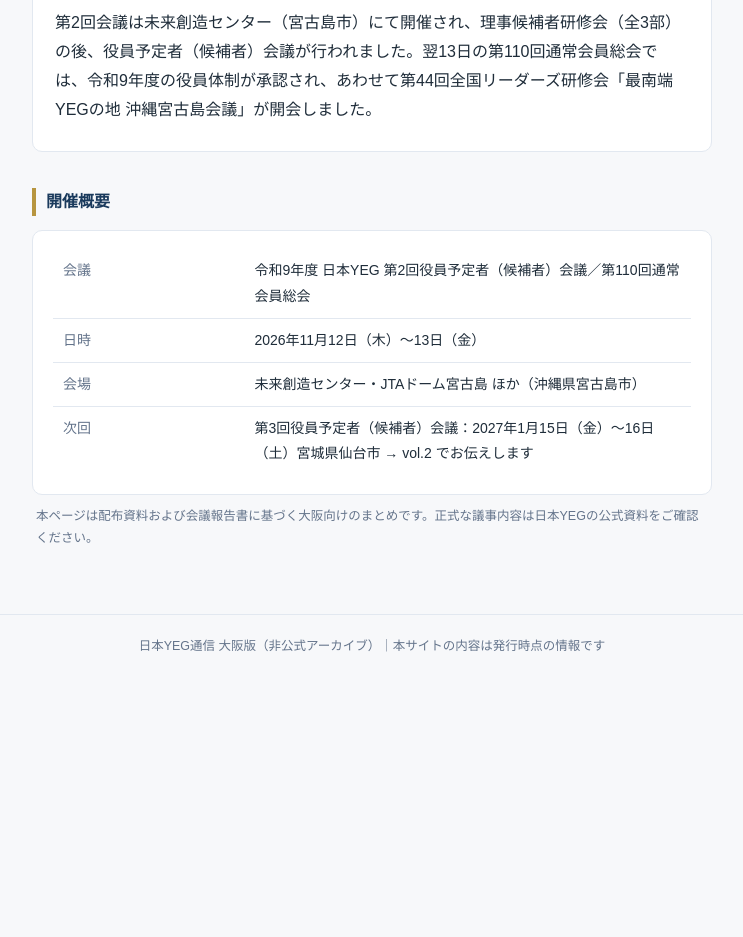
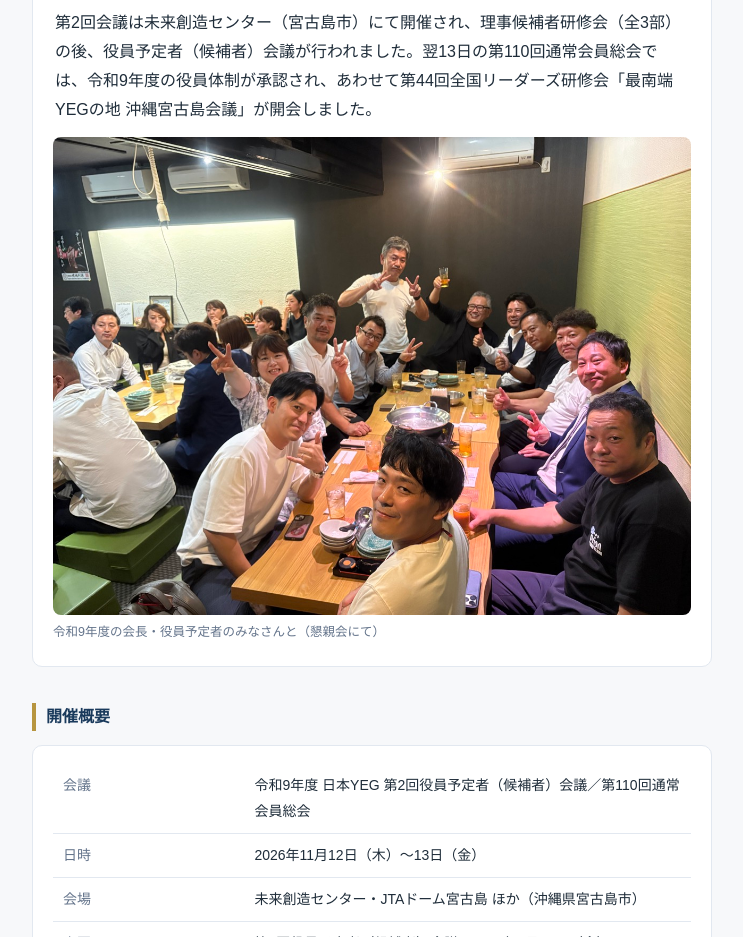
Before and after one commit to okamura-outworld/yeg-tsushin-osaka, a plain HTML site: page vol1.html in a window 1280 px wide. Shown: the part 2022-2959 px from the top of the page, without its empty margins (268-1011 px from the left). Before the commit the page ends 2699 px from the top, so only its background shows below. Drawn offline with Linux system fonts and the light colour scheme.

Commit message:
vol.1 に懇親会写真を追加（次年度会長・役員予定者）
Co-Authored-By: Claude Fable 5 <noreply@anthropic.com>

```diff
--- a/vol1.html
+++ b/vol1.html
@@ -75,6 +75,10 @@ a{color:var(--navy)}
       <figcaption style="color:var(--sub); font-size:12.5px; margin-top:6px">会場の未来創造センター（宮古島市）前にて</figcaption>
     </figure>
     <p class="lead">第2回会議は未来創造センター（宮古島市）にて開催され、理事候補者研修会（全3部）の後、役員予定者（候補者）会議が行われました。翌13日の第110回通常会員総会では、令和9年度の役員体制が承認され、あわせて第44回全国リーダーズ研修会「最南端YEGの地 沖縄宮古島会議」が開会しました。</p>
+    <figure style="margin:12px 0 4px">
+      <img src="images/vol1_konshinkai.jpg" alt="令和9年度の会長・役員予定者のみなさんとの懇親会の様子" style="width:100%; border-radius:8px; display:block">
+      <figcaption style="color:var(--sub); font-size:12.5px; margin-top:6px">令和9年度の会長・役員予定者のみなさんと（懇親会にて）</figcaption>
+    </figure>
   </div>
 
   <h2>開催概要</h2>
```
Also changed, not shown: images/vol1_konshinkai.jpg (added).
